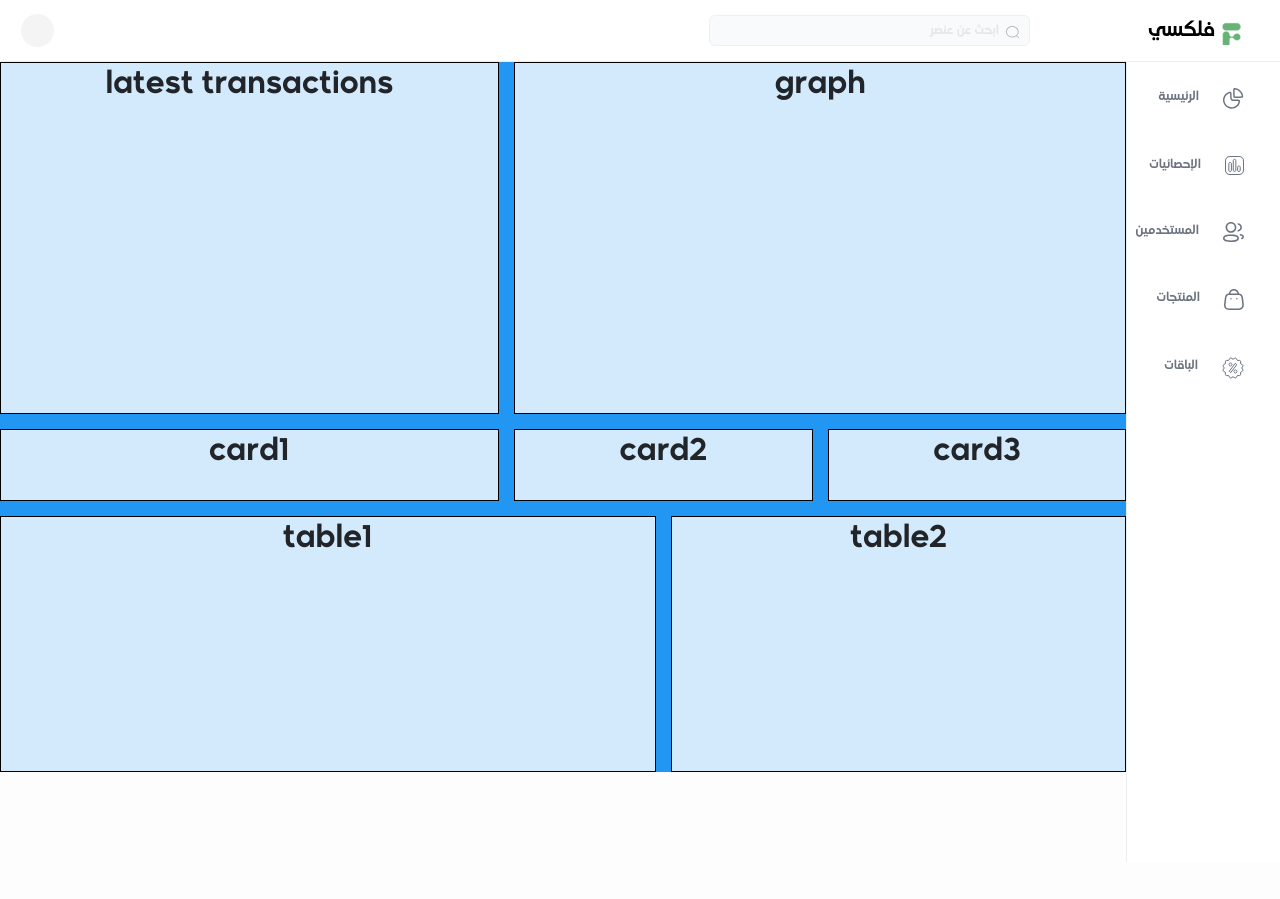
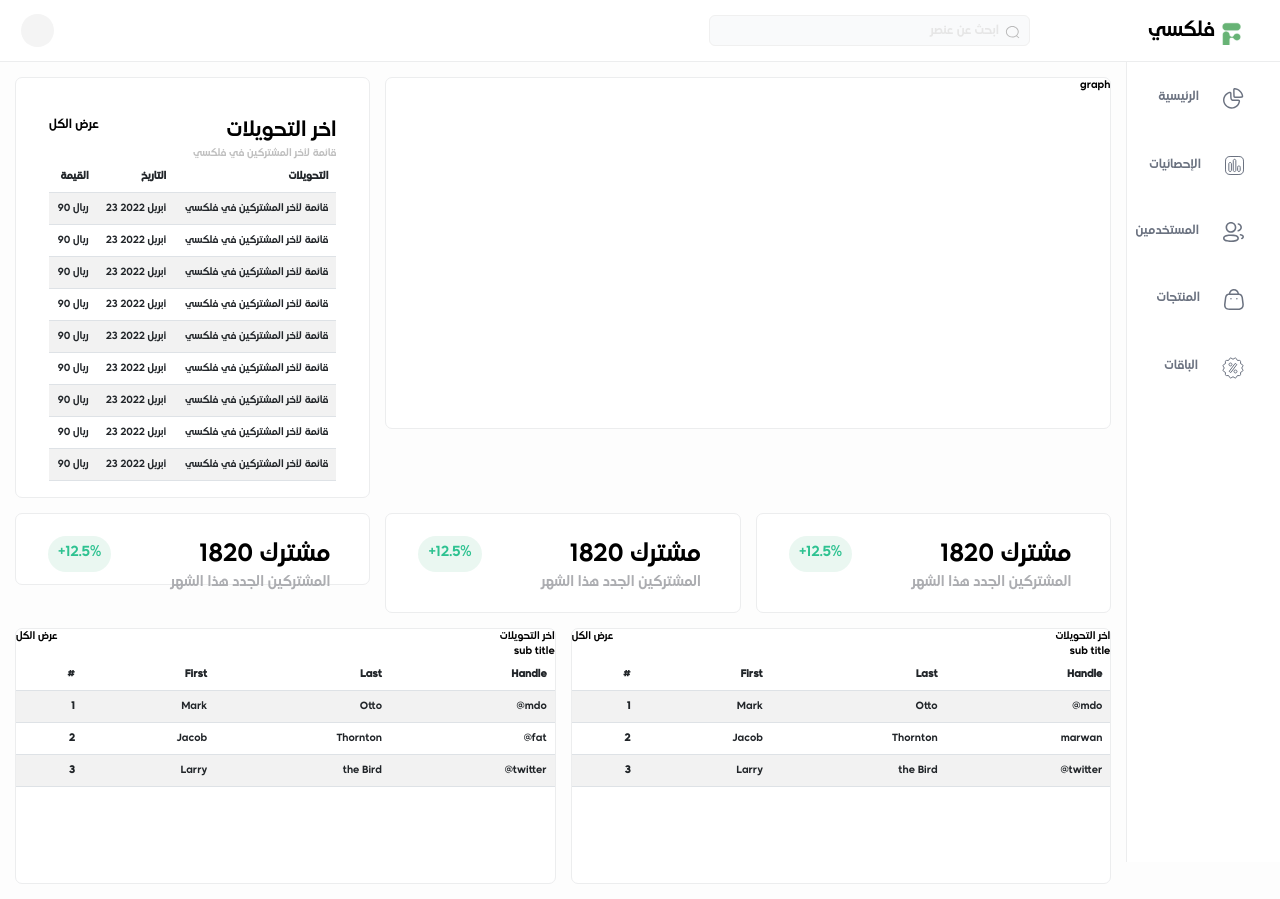
Before and after one commit to OmarKnows/flexi, an Angular app: page /home in a window 1280 px wide. Before the commit the page ends 800 px from the top, so only its background shows below. Built offline with nearby package versions, Linux system fonts and the light colour scheme.

Commit message:
prepared routes

```diff
--- a/angular.json
+++ b/angular.json
@@ -82,5 +82,8 @@
         }
       }
     }
+  },
+  "cli": {
+    "analytics": false
   }
 }
--- a/src/app/app.component.html
+++ b/src/app/app.component.html
@@ -1,3 +1,3 @@
 <app-header></app-header>
 <app-sidebar></app-sidebar>
-<app-landing></app-landing>
+<router-outlet></router-outlet>
--- a/src/app/app.module.ts
+++ b/src/app/app.module.ts
@@ -1,15 +1,44 @@
 import { NgModule } from '@angular/core';
 import { FormsModule } from '@angular/forms';
 import { BrowserModule } from '@angular/platform-browser';
+import { RouterModule, Routes } from '@angular/router';
 
 import { AppComponent } from './app.component';
 import { LoginComponent } from './modules/login/login.component';
 import { LandingComponent } from './modules/landing/landing.component';
+import { StatisticsComponent } from './modules/statistics/statistics.component';
+import { UsersComponent } from './modules/users/users.component';
+import { ProductsComponent } from './modules/products/products.component';
 import { PackagesComponent } from './modules/packages/packages.component';
-import { ProductsComponent } from './modules/products/products.component';
-import { StatisticsComponent } from './modules/statistics/statistics.component';
 import { SidebarComponent } from './shared/components/sidebar/sidebar.component';
 import { HeaderComponent } from './shared/components/header/header.component';
+
+const appRoutes: Routes = [
+  {
+    path: '',
+    component: LoginComponent,
+  },
+  {
+    path: 'home',
+    component: LandingComponent,
+  },
+  {
+    path: 'statistics',
+    component: StatisticsComponent,
+  },
+  {
+    path: 'users',
+    component: UsersComponent,
+  },
+  {
+    path: 'products',
+    component: ProductsComponent,
+  },
+  {
+    path: 'packages',
+    component: PackagesComponent,
+  },
+];
 
 @NgModule({
   declarations: [
@@ -21,8 +50,9 @@ import { HeaderComponent } from './shared/components/header/header.component';
     StatisticsComponent,
     SidebarComponent,
     HeaderComponent,
+    UsersComponent,
   ],
-  imports: [BrowserModule, FormsModule],
+  imports: [BrowserModule, FormsModule, RouterModule.forRoot(appRoutes)],
   providers: [],
   bootstrap: [AppComponent],
 })
--- a/src/app/modules/landing/landing.component.css
+++ b/src/app/modules/landing/landing.component.css
@@ -6,77 +6,85 @@
 
 .grid-container {
   display: grid;
-  background-color: #2196f3;
+  grid-template-columns: repeat(6, 1fr);
   gap: 15px;
+  padding: 15px;
 }
 
-.box1 {
+.transactions {
   grid-column: 1 / span 2;
-  grid-row: 1 / span 5;
+  padding: 38px 33px 0px 33px;
 }
 
-.box2 {
+.graph {
   grid-column: 3 / span 4;
-  grid-row: 1 / span 5;
   height: 44vh;
 }
 
-.box3 {
+.card1 {
   grid-column: 1 / span 2;
-  grid-row: 6 / span 1;
   height: 9vh;
+  padding: 22px 39px 19px 32px;
 }
 
-.box4 {
+.card2 {
   grid-column: 3 / span 2;
-  grid-row: 6 / span 1;
+  padding: 22px 39px 19px 32px;
 }
 
-.box5 {
+.card3 {
   grid-column: 5 / span 2;
-  grid-row: 6 / span 1;
+  padding: 22px 39px 19px 32px;
 }
 
-.box6 {
+.table1 {
   grid-column: 1 / span 3;
-  grid-row: 7 / span 4;
   height: 32vh;
 }
 
-.box7 {
+.table2 {
   grid-column: 4 / span 3;
-  grid-row: 7 / span 4;
 }
 
-.grid-container div {
-  background-color: rgba(255, 255, 255, 0.8);
-  text-align: center;
-  font-size: 30px;
-  border: 1px solid black;
+.grid-item {
+  background-color: white;
+  border: 0.4px solid #ecedee;
+  border-radius: 7px;
+  font-size: 10px;
+  color: black;
+  text-align: right;
 }
 
-.stat-card {
-  width: 26.4vw;
-  height: 98px;
+.grid-item-header {
+  display: flex;
+  justify-content: space-between;
 }
 
-.latest-transactions {
-  width: 26.4vw;
-  height: 43.8vh;
-  grid-column: 1;
-  grid-row: 1;
+.title {
+  font-size: 20px;
 }
 
-.graph {
-  width: 56.36vw;
-  height: 43.8vh;
-  grid-column: 2 / span 2;
-  grid-row: 1;
+.card-title {
+  font-size: 24px;
 }
 
-.stat-table {
-  width: 42vw;
-  height: 31.6vh;
-  /* grid-column: 1;
-  grid-row: 4; */
+.card-subtitle {
+  font-size: 14px;
+  color: #acadb1;
 }
+
+.show-more {
+  font-size: 12px;
+}
+
+.sub-title {
+  color: #bfbfbf;
+}
+
+.capsule {
+  color: #2ec291;
+  font-size: 14px;
+  background-color: rgba(66, 178, 126, 0.11);
+  padding: 6px 10px;
+  border-radius: 26px;
+}
--- a/src/app/modules/landing/landing.component.html
+++ b/src/app/modules/landing/landing.component.html
@@ -1,11 +1,163 @@
 <div class="page-container">
   <div class="grid-container">
-    <div class="box1">latest transactions</div>
-    <div class="box2">graph</div>
-    <div class="box3">card1</div>
-    <div class="box4">card2</div>
-    <div class="box5">card3</div>
-    <div class="box6">table1</div>
-    <div class="box7">table2</div>
+    <div class="transactions grid-item">
+      <div class="grid-item-header">
+        <div class="show-more">عرض الكل</div>
+        <div class="title">اخر التحويلات</div>
+      </div>
+      <div class="sub-title">قائمة لأخر المشتركين في فلكسي</div>
+      <table class="table table-striped">
+        <thead>
+          <tr>
+            <th scope="col">القيمة</th>
+            <th scope="col">التاريخ</th>
+            <th scope="col">التحويلات</th>
+          </tr>
+        </thead>
+        <tbody>
+          <tr>
+            <td>90 ريال</td>
+            <td>23 أبريل 2022</td>
+            <td>قائمة لأخر المشتركين في فلكسي</td>
+          </tr>
+          <tr>
+            <td>90 ريال</td>
+            <td>23 أبريل 2022</td>
+            <td>قائمة لأخر المشتركين في فلكسي</td>
+          </tr>
+          <tr>
+            <td>90 ريال</td>
+            <td>23 أبريل 2022</td>
+            <td>قائمة لأخر المشتركين في فلكسي</td>
+          </tr>
+          <tr>
+            <td>90 ريال</td>
+            <td>23 أبريل 2022</td>
+            <td>قائمة لأخر المشتركين في فلكسي</td>
+          </tr>
+          <tr>
+            <td>90 ريال</td>
+            <td>23 أبريل 2022</td>
+            <td>قائمة لأخر المشتركين في فلكسي</td>
+          </tr>
+          <tr>
+            <td>90 ريال</td>
+            <td>23 أبريل 2022</td>
+            <td>قائمة لأخر المشتركين في فلكسي</td>
+          </tr>
+          <tr>
+            <td>90 ريال</td>
+            <td>23 أبريل 2022</td>
+            <td>قائمة لأخر المشتركين في فلكسي</td>
+          </tr>
+          <tr>
+            <td>90 ريال</td>
+            <td>23 أبريل 2022</td>
+            <td>قائمة لأخر المشتركين في فلكسي</td>
+          </tr>
+          <tr>
+            <td>90 ريال</td>
+            <td>23 أبريل 2022</td>
+            <td>قائمة لأخر المشتركين في فلكسي</td>
+          </tr>
+        </tbody>
+      </table>
+    </div>
+    <div class="graph grid-item">graph</div>
+    <div class="card1 grid-item">
+      <div class="grid-item-header">
+        <div class="capsule">+12.5%</div>
+        <div class="card-title">1820 مشترك</div>
+      </div>
+      <div class="card-subtitle">المشتركين الجدد هذا الشهر</div>
+    </div>
+    <div class="card2 grid-item">
+      <div class="grid-item-header">
+        <div class="capsule">+12.5%</div>
+        <div class="card-title">1820 مشترك</div>
+      </div>
+      <div class="card-subtitle">المشتركين الجدد هذا الشهر</div>
+    </div>
+    <div class="card3 grid-item">
+      <div class="grid-item-header">
+        <div class="capsule">+12.5%</div>
+        <div class="card-title">1820 مشترك</div>
+      </div>
+      <div class="card-subtitle">المشتركين الجدد هذا الشهر</div>
+    </div>
+    <div class="table1 grid-item">
+      <div class="grid-item-header">
+        <div>عرض الكل</div>
+        <div>اخر التحويلات</div>
+      </div>
+      <div>sub title</div>
+      <table class="table table-striped">
+        <thead>
+          <tr>
+            <th scope="col">#</th>
+            <th scope="col">First</th>
+            <th scope="col">Last</th>
+            <th scope="col">Handle</th>
+          </tr>
+        </thead>
+        <tbody>
+          <tr>
+            <th scope="row">1</th>
+            <td>Mark</td>
+            <td>Otto</td>
+            <td>@mdo</td>
+          </tr>
+          <tr>
+            <th scope="row">2</th>
+            <td>Jacob</td>
+            <td>Thornton</td>
+            <td>@fat</td>
+          </tr>
+          <tr>
+            <th scope="row">3</th>
+            <td>Larry</td>
+            <td>the Bird</td>
+            <td>@twitter</td>
+          </tr>
+        </tbody>
+      </table>
+    </div>
+    <div class="table2 grid-item">
+      <div class="grid-item-header">
+        <div>عرض الكل</div>
+        <div>اخر التحويلات</div>
+      </div>
+      <div>sub title</div>
+      <table class="table table-striped">
+        <thead>
+          <tr>
+            <th scope="col">#</th>
+            <th scope="col">First</th>
+            <th scope="col">Last</th>
+            <th scope="col">Handle</th>
+          </tr>
+        </thead>
+        <tbody>
+          <tr>
+            <th scope="row">1</th>
+            <td>Mark</td>
+            <td>Otto</td>
+            <td>@mdo</td>
+          </tr>
+          <tr>
+            <th scope="row">2</th>
+            <td>Jacob</td>
+            <td>Thornton</td>
+            <td>{{ marwan }}</td>
+          </tr>
+          <tr>
+            <th scope="row">3</th>
+            <td>Larry</td>
+            <td>the Bird</td>
+            <td>@twitter</td>
+          </tr>
+        </tbody>
+      </table>
+    </div>
   </div>
 </div>
--- a/src/app/modules/landing/landing.component.ts
+++ b/src/app/modules/landing/landing.component.ts
@@ -1,10 +1,12 @@
 import { Component } from '@angular/core';
+
+const marwan: string = 'marwan';
 
 @Component({
   selector: 'app-landing',
   templateUrl: './landing.component.html',
-  styleUrls: ['./landing.component.css']
+  styleUrls: ['./landing.component.css'],
 })
 export class LandingComponent {
-
+  marwan = 'marwan';
 }
--- /dev/null
+++ b/src/app/modules/users/users.component.html
@@ -0,0 +1 @@
+<p>users works!</p>
--- a/src/app/shared/components/sidebar/sidebar.component.html
+++ b/src/app/shared/components/sidebar/sidebar.component.html
@@ -1,7 +1,17 @@
 <div class="sidenav">
-  <a href="">الرئيسية <img src="../../../../assets/icons/Graph.svg" /></a>
-  <a href="">الإحصائيات <img src="../../../../assets/icons/Chart.svg" /></a>
-  <a href="">المستخدمين <img src="../../../../assets/icons/User.svg" /></a>
-  <a href="">المنتجات <img src="../../../../assets/icons/Bag.svg" /></a>
-  <a href="">الباقات <img src="../../../../assets/icons/Percent.svg" /></a>
+  <a routerLink="/home"
+    >الرئيسية <img src="../../../../assets/icons/Graph.svg"
+  /></a>
+  <a routerLink="/statistics"
+    >الإحصائيات <img src="../../../../assets/icons/Chart.svg"
+  /></a>
+  <a routerLink="/users"
+    >المستخدمين <img src="../../../../assets/icons/User.svg"
+  /></a>
+  <a routerLink="/products"
+    >المنتجات <img src="../../../../assets/icons/Bag.svg"
+  /></a>
+  <a routerLink="/packages"
+    >الباقات <img src="../../../../assets/icons/Percent.svg"
+  /></a>
 </div>
```
Also changed, not shown: src/app/modules/users/users.component.ts (added, +10 -0 lines), src/app/modules/users/users.component.css (added), 1 other file (tests, documents, lock files or other folders).
